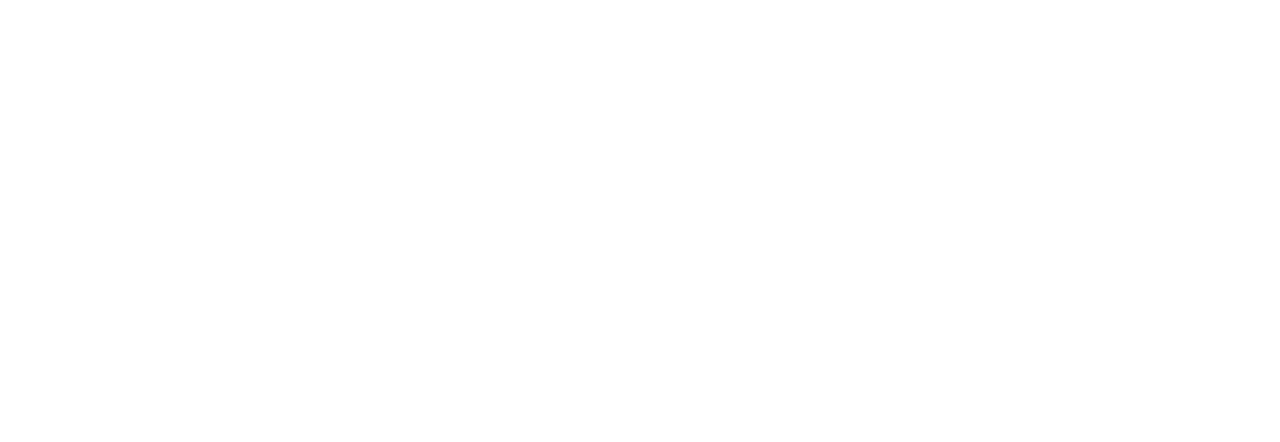
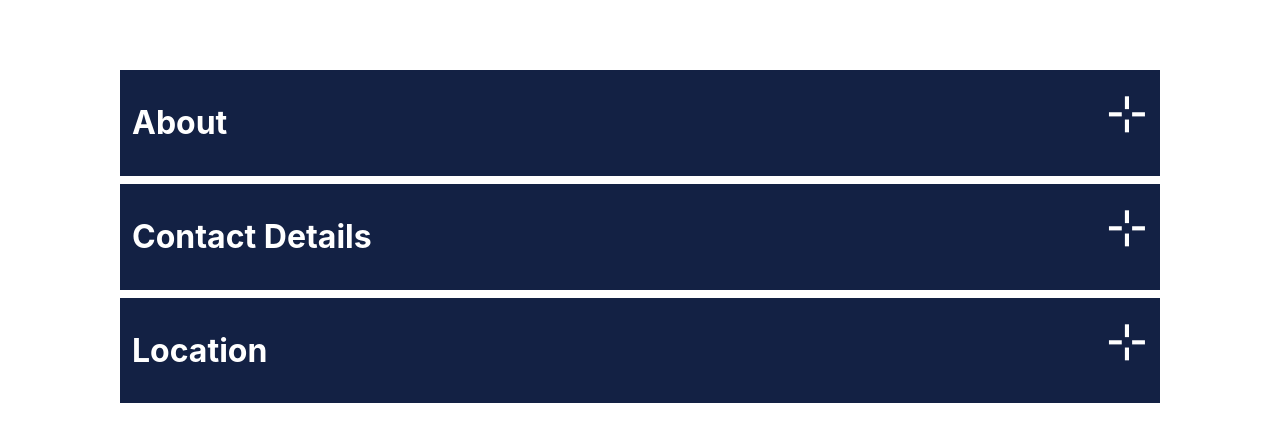
Before and after one commit to Hemanto/my-netflix, a React (Create React App) app: page / in a window 1280 px wide. Shown: the part 752-1194 px from the top of the page. Before the commit the page ends 800 px from the top, so only its background shows below. Built offline with nearby package versions, Linux system fonts and the light colour scheme.

Commit message:
Accordion

```diff
--- a/src/App.css
+++ b/src/App.css
@@ -1,5 +1,6 @@
 .App {
   text-align: center;
+  background-color: black;
 }
 
 .App-logo {
@@ -38,6 +39,7 @@
 }
 .wrapper {
   min-height: 43.75rem;
+
   background-image: linear-gradient(
       103.24deg,
       rgba(0, 8, 29, 0.9) 23.83%,
--- a/src/App.js
+++ b/src/App.js
@@ -6,16 +6,18 @@
 //import Todo from "./Layouts/Todo";
 
 import HeroContent from "./Components/HeroContent";
+import Accordion from "./Components/Accordion";
 
 function App() {
   return (
     <div>
-
       <div className="wrapper">
         <Header />
         <HeroContent />
       </div>
-
+      <div>
+        <Accordion />
+      </div>
     </div>
   );
 }
--- /dev/null
+++ b/src/Components/Accordion.js
@@ -0,0 +1,41 @@
+import React, { useState } from "react";
+import Sections from "./Sections";
+import style from "../assets/css/Accordion.module.scss";
+function Accordion() {
+  const [isVisable, setIsVisable] = useState(false);
+  const [isVisablesection, setIsVisablesection] = useState("");
+  //const { user } = useContext(UserContext);
+  //console.log(user.name);
+  return (
+    <div className={style.wrapper}>
+      {/* <header className={style}> */}
+      <Sections
+        title={"About"}
+        description={
+          "Lorem ipsum dolor sit amet, consectetur adipiscing elit, sed do eiusmod tempor incididunt ut labore et dolore magna aliqua. Ut enim ad minim veniam, quis nostrud exercitation ullamco laboris nisi ut aliquip ex ea commodo consequat. Duis aute irure dolor in reprehenderit in voluptate velit esse cillum dolore eu fugiat nulla pariatur. Excepteur sint occaecat cupidatat non proident, sunt in culpa qui officia deserunt mollit anim id est laborum."
+        }
+        isVisable={isVisablesection === "About"}
+        setIsVisablesection={setIsVisablesection}
+      />
+      <Sections
+        title={"Contact Details"}
+        description={
+          "Lorem ipsum dolor sit amet, consectetur adipiscing elit, sed do eiusmod tempor incididunt ut labore et dolore magna aliqua. Ut enim ad minim veniam, quis nostrud exercitation ullamco laboris nisi ut aliquip ex ea commodo consequat. Duis aute irure dolor in reprehenderit in voluptate velit esse cillum dolore eu fugiat nulla pariatur. Excepteur sint occaecat cupidatat non proident, sunt in culpa qui officia deserunt mollit anim id est laborum."
+        }
+        isVisable={isVisablesection === "Contact Details"}
+        setIsVisablesection={setIsVisablesection}
+      />
+      <Sections
+        title={"Location"}
+        description={
+          "Lorem ipsum dolor sit amet, consectetur adipiscing elit, sed do eiusmod tempor incididunt ut labore et dolore magna aliqua. Ut enim ad minim veniam, quis nostrud exercitation ullamco laboris nisi ut aliquip ex ea commodo consequat. Duis aute irure dolor in reprehenderit in voluptate velit esse cillum dolore eu fugiat nulla pariatur. Excepteur sint occaecat cupidatat non proident, sunt in culpa qui officia deserunt mollit anim id est laborum."
+        }
+        isVisable={isVisablesection === "Location"}
+        setIsVisablesection={setIsVisablesection}
+      />
+      {/* </header> */}
+    </div>
+  );
+}
+
+export default Accordion;
--- /dev/null
+++ b/src/Components/Sections.js
@@ -0,0 +1,32 @@
+import React from "react";
+import style from "../assets/css/Sections.module.scss";
+function Sections({ title, description, isVisable, setIsVisablesection }) {
+  const hideHandler = () => {
+    if (isVisable) {
+      setIsVisablesection(" ");
+    } else {
+      setIsVisablesection(title);
+    }
+  };
+  return (
+    <>
+      <div className={style.wrapper}>
+        <div onClick={hideHandler} className={style.header}>
+          <h1>{title}</h1>
+          {isVisable ? (
+            <span className={style.rotate}>&#8889;</span>
+          ) : (
+            <span>&#8889;</span>
+          )}
+        </div>
+        {isVisable ? (
+          <div className={style.content}>
+            <p>{description}</p>
+          </div>
+        ) : null}
+      </div>
+    </>
+  );
+}
+
+export default Sections;
--- /dev/null
+++ b/src/assets/css/Accordion.module.scss
@@ -0,0 +1,7 @@
+.wrapper {
+  padding: 120px;
+  color: white;
+  @media screen and (max-width: 768px) {
+    padding: 10px;
+  }
+}
--- /dev/null
+++ b/src/assets/css/Sections.module.scss
@@ -0,0 +1,28 @@
+.wrapper {
+  background-color: rgba(19, 33, 68, 1);
+  padding: 12px;
+  margin: 0 0 0.5rem 0;
+  transition-duration: 250ms;
+  transition-property: background-color;
+  .header {
+    display: flex;
+    justify-content: space-between;
+    cursor: pointer;
+    span {
+      font-size: 50px;
+    }
+    .rotate {
+      rotate: 47deg;
+    }
+  }
+  .header:hover {
+    background-color: rgba(19, 33, 68, 1);
+  }
+}
+.content {
+  padding: 12px;
+  margin: 0 0 0.5rem 0;
+  transition-timing-function: cubic-bezier(0.5, 0, 0.1, 1);
+  //   background-color: rgba(34, 51, 98, 1);
+  background-color: rgba(19, 33, 68, 1);
+}
```
Also changed, not shown: src/Layouts/HomePage.js (added, +7 -0 lines).
